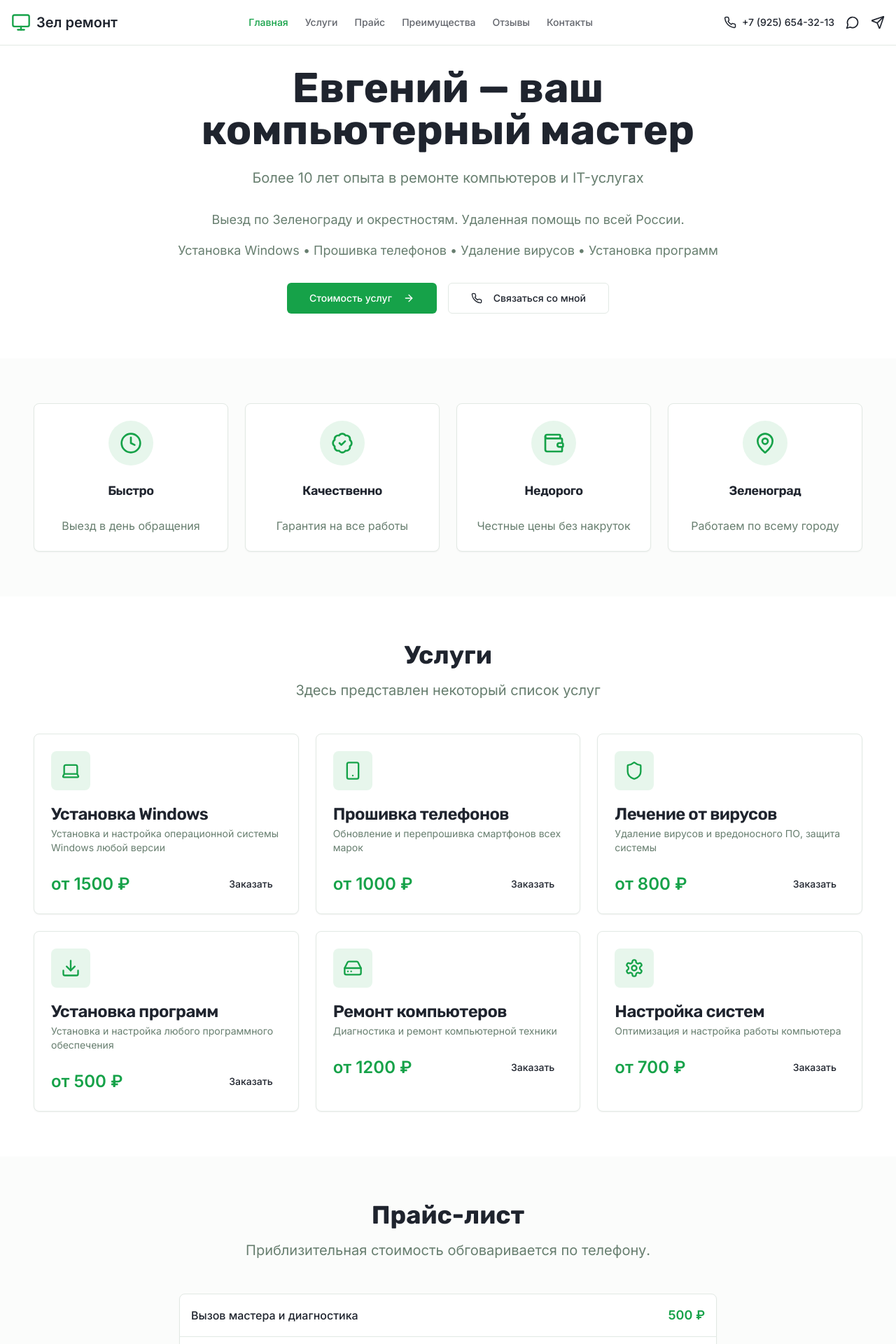
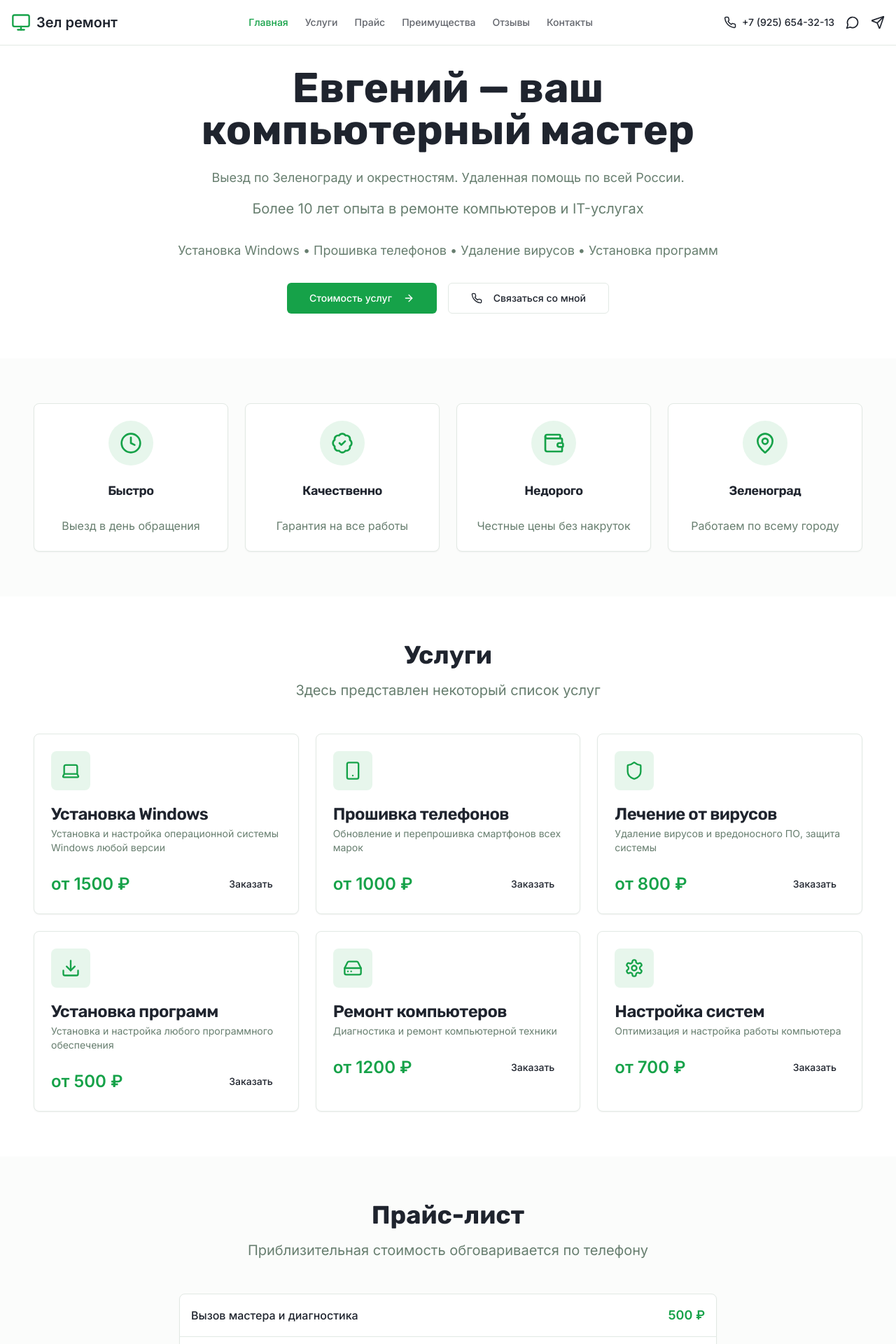
Before and after one commit to pr-poehali-dev/computer-repair-service, a React (Vite) app: page / in a window 1280 px wide. Shown: the top 1920 px of the page at 70% size. Built offline with nearby package versions, Linux system fonts and the light colour scheme.

Commit message:
Добавлен текст о компьютерном мастере

```diff
--- a/src/pages/Index.tsx
+++ b/src/pages/Index.tsx
@@ -143,11 +143,11 @@ const Index = () => {
             <h1 className="text-3xl md:text-6xl font-bold mb-6 leading-tight">
               Евгений — ваш компьютерный мастер
             </h1>
+            <p className="text-lg text-muted-foreground mb-4">
+              Выезд по Зеленограду и окрестностям. Удаленная помощь по всей России.
+            </p>
             <p className="text-xl text-muted-foreground mb-8">
               Более 10 лет опыта в ремонте компьютеров и IT-услугах
-            </p>
-            <p className="text-lg text-muted-foreground mb-4">
-              Выезд по Зеленограду и окрестностям. Удаленная помощь по всей России.
             </p>
             <p className="text-lg text-muted-foreground mb-8">
               Установка Windows • Прошивка телефонов • Удаление вирусов • Установка программ
@@ -223,7 +223,7 @@ const Index = () => {
           <div className="text-center mb-12">
             <h2 className="text-4xl font-bold mb-4">Прайс-лист</h2>
             <p className="text-xl text-muted-foreground">
-              Приблизительная стоимость обговаривается по телефону.
+              Приблизительная стоимость обговаривается по телефону
             </p>
           </div>
           <Card className="max-w-3xl mx-auto">
```
